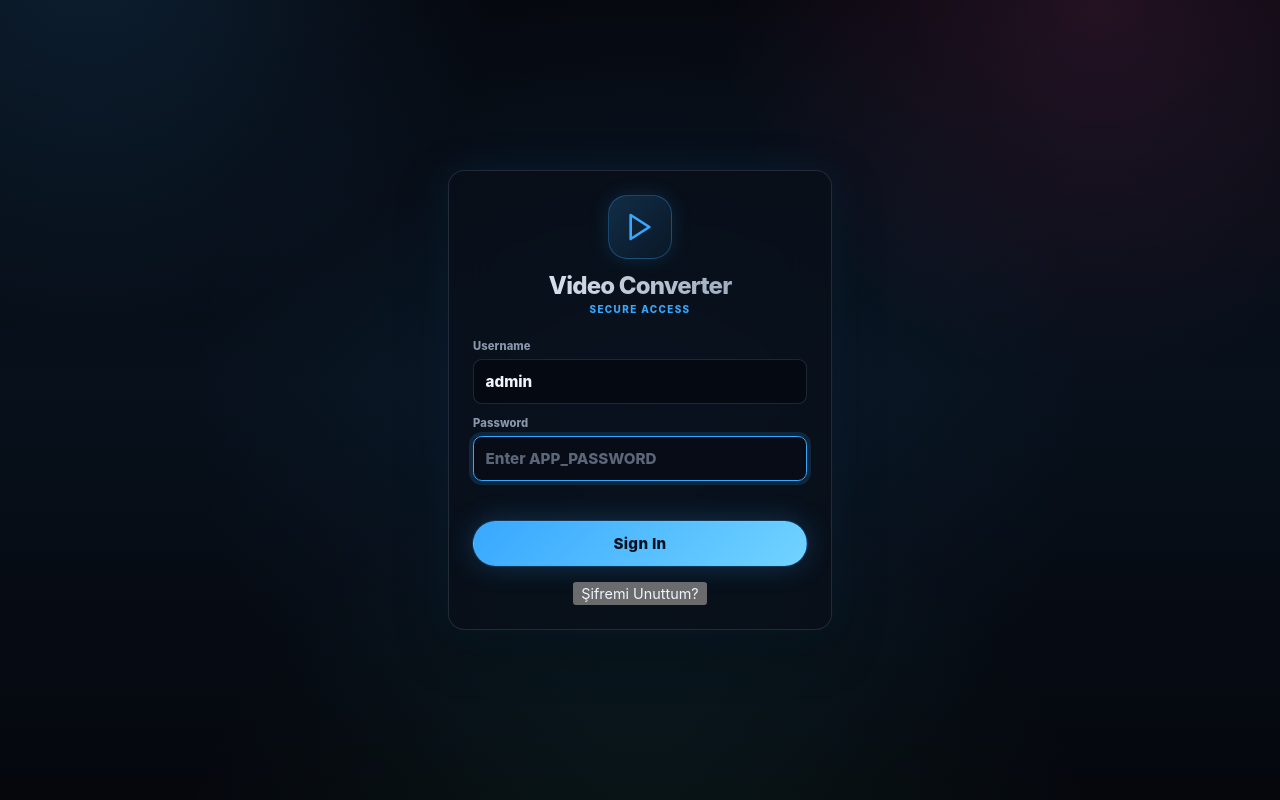
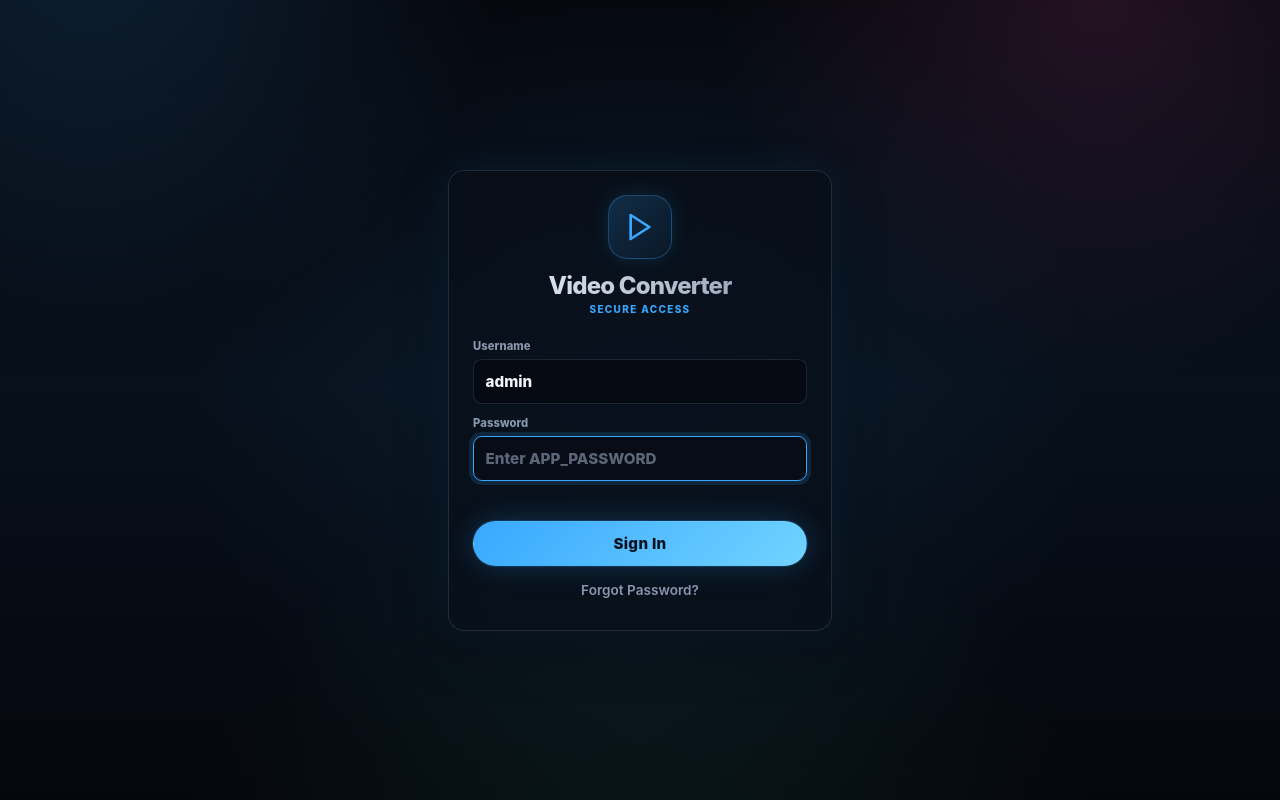
Before and after one commit to TheRaven815/batch-video-converter, a React (Vite) app in the folder frontend/: page /#dashboard in a window 1280 px wide. Built offline with nearby package versions, Linux system fonts and the light colour scheme.

Commit message:
chore(ui): translate login page messages to English and improve styling

```diff
--- a/frontend/src/components/LoginPage.tsx
+++ b/frontend/src/components/LoginPage.tsx
@@ -14,9 +14,9 @@ export function LoginPage({ onLogin }: { onLogin: () => void }) {
       setError('');
       setInfo('');
       await requestPasswordReset();
-      setInfo('Geçici şifre oluşturuldu ve sunucu (Docker) loglarına yazdırıldı. Lütfen logları kontrol edin.');
+      setInfo('Temporary password generated and printed to server logs. Please check the logs.');
     } catch (err) {
-      setError('Şifre sıfırlama isteği başarısız oldu.');
+      setError('Password reset request failed.');
     } finally {
       setLoading(false);
     }
@@ -98,9 +98,8 @@ export function LoginPage({ onLogin }: { onLogin: () => void }) {
               className="text-button"
               onClick={handleForgotPassword}
               disabled={loading}
-              style={{ fontSize: '0.9rem', color: 'var(--gray)' }}
             >
-              Şifremi Unuttum?
+              Forgot Password?
             </button>
           </div>
         </form>
--- a/frontend/src/components/SettingsPanel.tsx
+++ b/frontend/src/components/SettingsPanel.tsx
@@ -38,9 +38,9 @@ export function SettingsPanel() {
   return (
     <div className="settings-container" style={{ display: 'flex', justifyContent: 'center', padding: 'var(--space-6) 0' }}>
       <div className="card" style={{ width: '100%', maxWidth: '480px' }}>
-        <div className="card-header">
+        <div className="card-header" style={{ flexDirection: 'column', alignItems: 'flex-start', gap: '0.3rem', marginBottom: 'var(--space-4)' }}>
           <h3 className="card-title">Security Settings</h3>
-          <p className="card-subtitle">Update your username and password.</p>
+          <p className="card-subtitle" style={{ margin: 0, color: 'var(--muted)', fontSize: '0.82rem' }}>Update your username and password.</p>
         </div>
 
         <form onSubmit={handleSubmit} style={{ padding: 'var(--space-4)', display: 'flex', flexDirection: 'column', gap: 'var(--space-4)' }} autoComplete="off">
--- a/frontend/src/styles.css
+++ b/frontend/src/styles.css
@@ -460,3 +460,19 @@ select option, select optgroup { background-color: #0d1421; color: var(--text);
   opacity: 0.8;
   cursor: wait;
 }
+
+.login-form .text-button {
+  background: transparent;
+  border: none;
+  color: var(--muted);
+  font-size: 0.85rem;
+  font-weight: 600;
+  padding: 0.5rem;
+  transition: color var(--motion-fast);
+  margin-top: -0.5rem;
+}
+
+.login-form .text-button:hover:not(:disabled) {
+  color: var(--text);
+  text-decoration: underline;
+}
```
